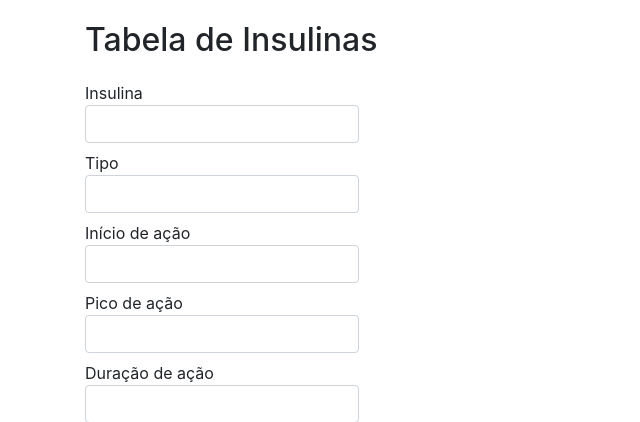
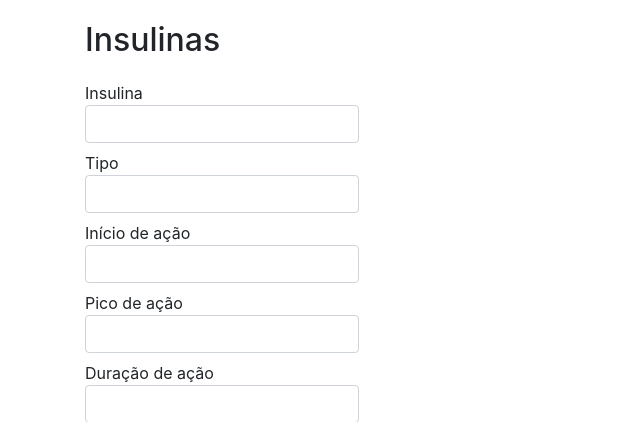
Before and after one commit to FabioCao/insulin_microservice, a Python web app: template templates/insulinas.html in a window 1280 px wide. Shown: the top 422 px of the page, without its empty margins (0-640 px from the left). Run offline with Jinja, Linux system fonts and the light colour scheme; the template is opened without the code that fills it, so the values that code supplies are empty; some libraries are stand-ins or nearby versions.

Commit message:
Update insulinas.html
Atualização

```diff
--- a/templates/insulinas.html
+++ b/templates/insulinas.html
@@ -6,14 +6,14 @@
     <!-- Bootstrap CSS -->
     <link rel="stylesheet" href="https://stackpath.bootstrapcdn.com/bootstrap/4.1.3/css/bootstrap.min.css" integrity="sha384-MCw98/SFnGE8fJT3GXwEOngsV7Zt27NXFoaoApmYm81iuXoPkFOJwJ8ERdknLPMO" crossorigin="anonymous">
 
-    <title>Insulina App</title>
+    <title>Diabetes Control App</title>
     <link rel="stylesheet" href="https://cdnjs.cloudflare.com/ajax/libs/normalize/8.0.0/normalize.min.css">
     <script src="http://code.jquery.com/jquery-3.3.1.min.js" integrity="sha256-FgpCb/KJQlLNfOu91ta32o/NMZxltwRo8QtmkMRdAu8=" crossorigin="anonymous">
     </script>
   </head>
   <body>
     <div class="container">
-      <h1>Tabela de Insulinas</h1>
+      <h1>Insulinas</h1>
       <div class="section editor">
         <label for="insulina">Insulina<input id="insulina" type="text" class="form-control"> </label>
         <br>
```
